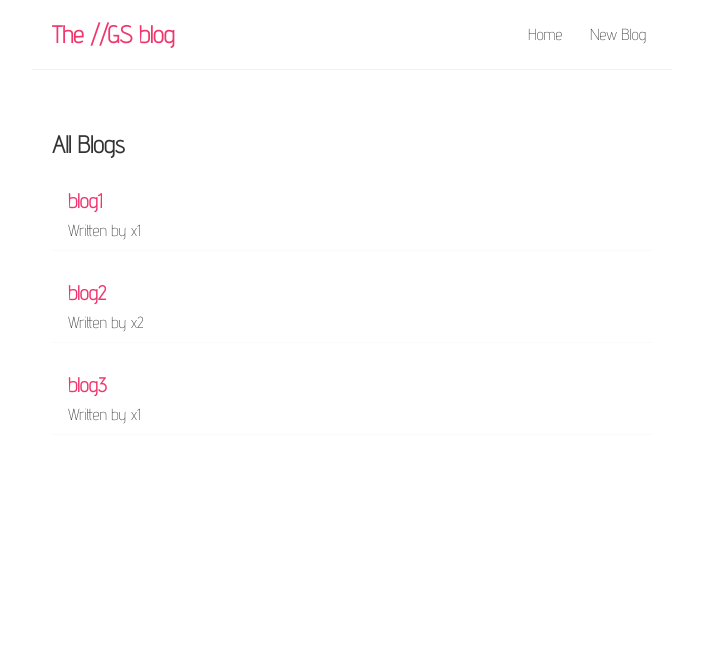
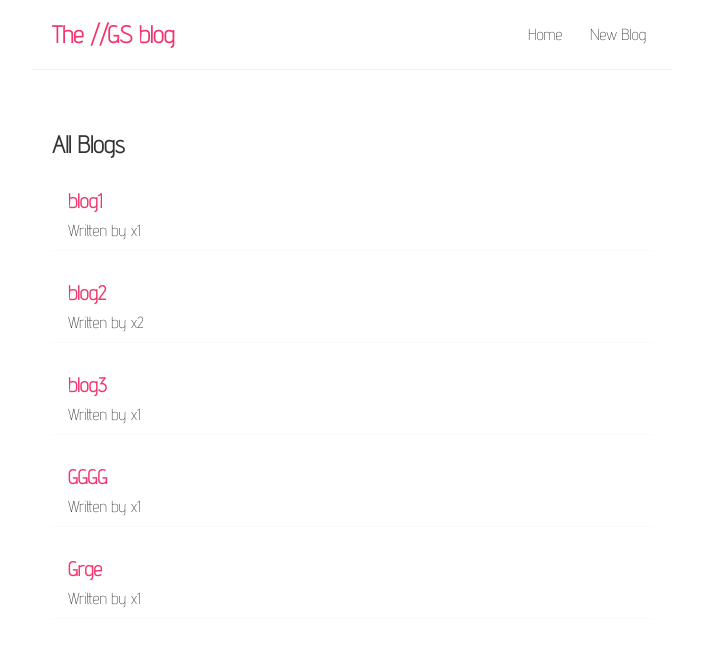
Before and after one commit to szopian/blog, a React (Create React App) app: page / in a window 1280 px wide. Shown: the top 646 px of the page, without its empty margins (288-991 px from the left). Built offline with nearby package versions, Linux system fonts and the light colour scheme; data requests are answered from the project's data file.

Commit message:
add Making a POST Request

```diff
--- a/data/db.json
+++ b/data/db.json
@@ -17,6 +17,18 @@
       "body": "blog text...",
       "author": "x1",
       "id": 3
+    },
+    {
+      "title": "GGGG",
+      "body": "GREEEEEE",
+      "author": "x1",
+      "id": 4
+    },
+    {
+      "title": "Grge",
+      "body": "adri i love you !!",
+      "author": "x1",
+      "id": 5
     }
   ]
 }
--- a/src/Create.js
+++ b/src/Create.js
@@ -4,17 +4,21 @@
   const [title, setTitle] = useState("");
   const [body, setBody] = useState("");
   const [author, setAuthor] = useState("x1");
+  const [isPending, setIsPending] = useState(false);
 
   const handleSubmit = (e) => {
     e.preventDefault();
     const blog = { title, body, author };
 
-    fetch(`http://localhost:8000/blogs`, {
+    setIsPending(true);
+
+    fetch("http://localhost:8000/blogs", {
       method: "POST",
       headers: { "Content-Type": "application/json" },
       body: JSON.stringify(blog),
     }).then(() => {
       console.log("New blog added");
+      setIsPending(false);
     });
   };
 
@@ -40,7 +44,8 @@
           <option value="x1">x1</option>
           <option value="x2">x2</option>
         </select>
-        <button>Add blog</button>
+        {!isPending && <button>Add blog</button>}
+        {isPending && <button disabled>Adding blog...</button>}
         <p>{title}</p>
         <p>{body}</p>
         <p>{author}</p>
```
